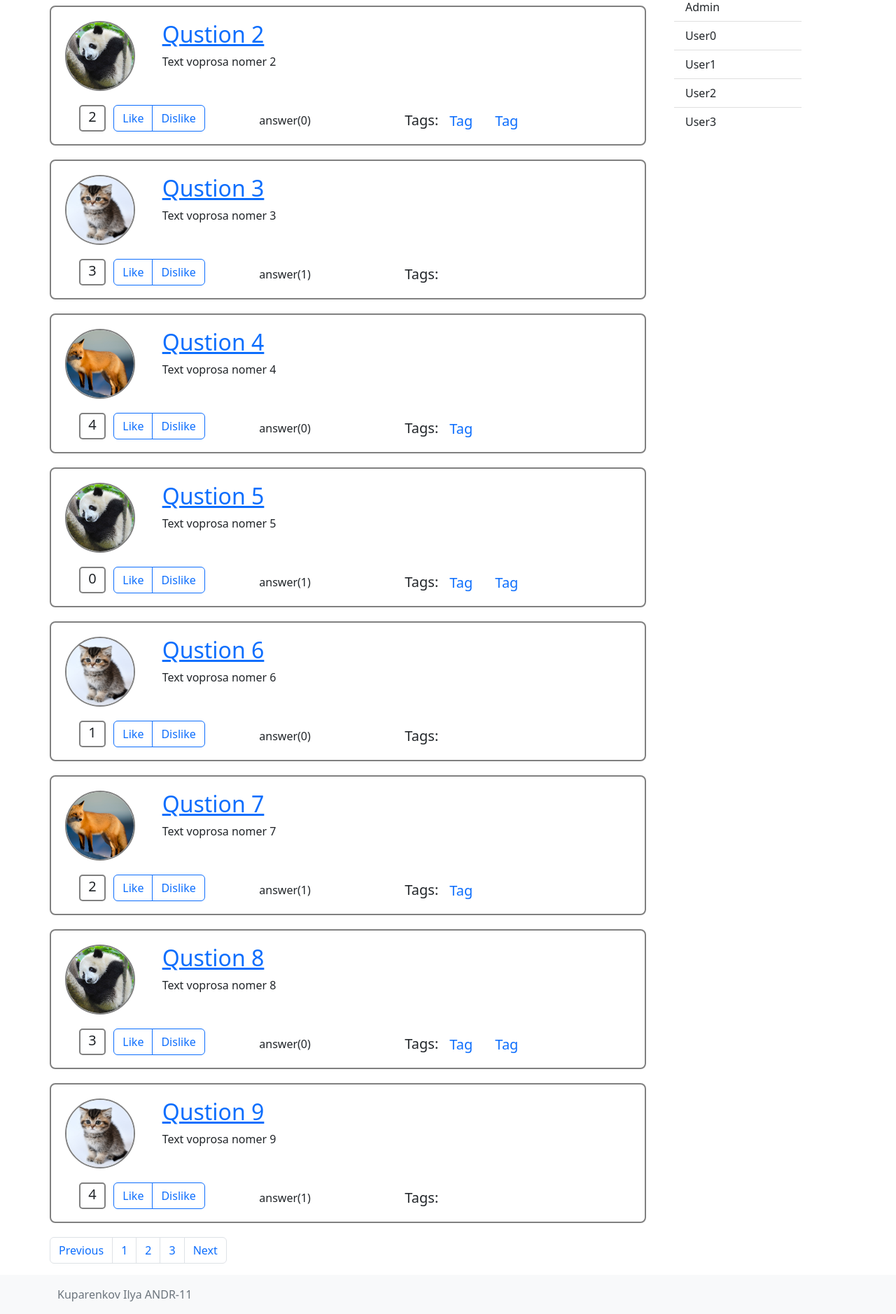
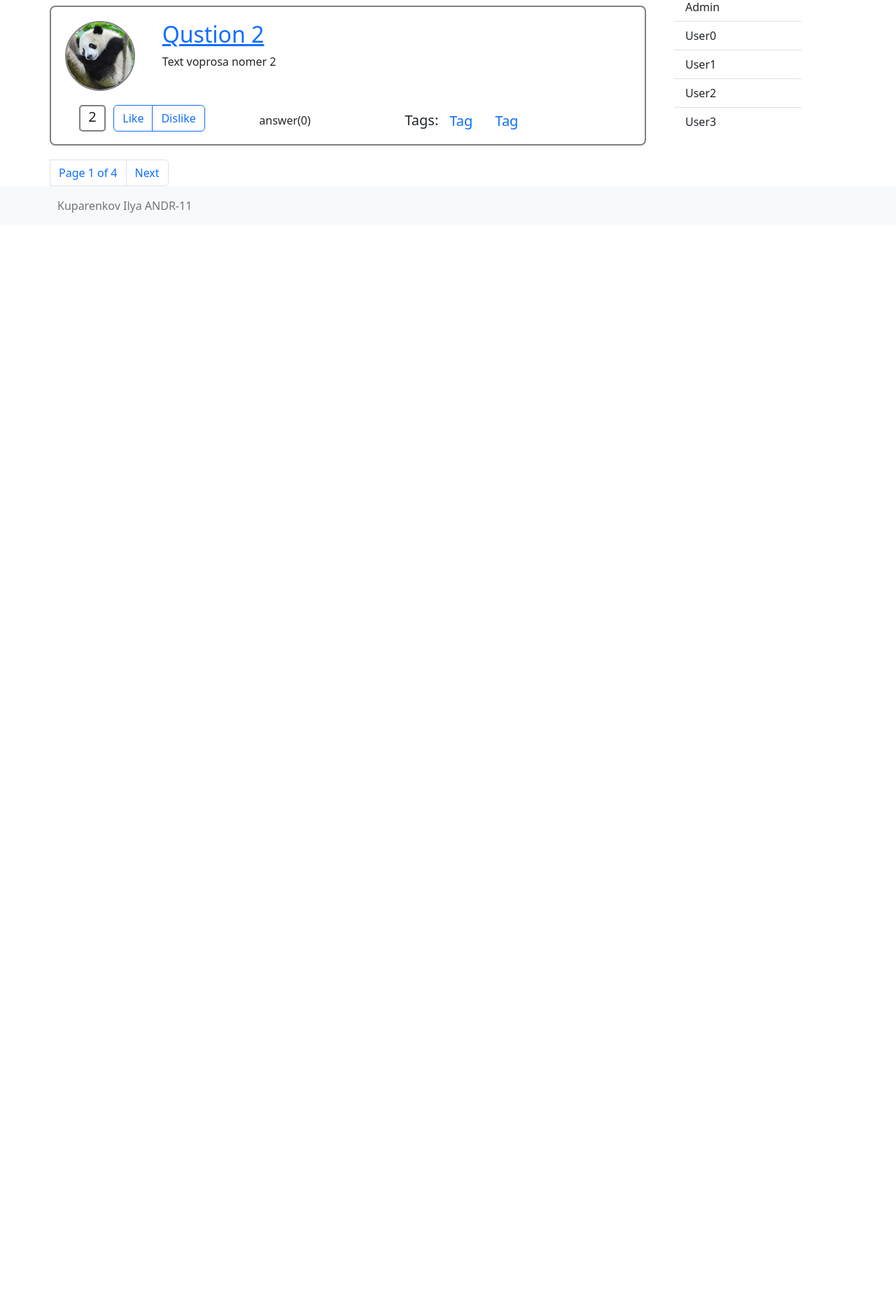
Before and after one commit to Prosefionol/askme_Kuparenkov, a Django app: page / in a window 1280 px wide. Shown: the part 608-2486 px from the top of the page at 70% size. After the commit the page ends 912 px from the top, so only its background shows below. Run offline with Django 4.2, Linux system fonts and the light colour scheme; some libraries are stand-ins or nearby versions.

Commit message:
add paginator

```diff
--- a/app/views.py
+++ b/app/views.py
@@ -1,10 +1,11 @@
+from django.core.paginator import Paginator
 from django.shortcuts import render
 from . import models
 from django.http import HttpResponse
 
 
 def index(request):
-    context = {'questions': models.QUESTIONS}
+    context = {'questions': models.QUESTIONS, 'page_obj': listing(request, models.QUESTIONS)}
     return render(request, 'index.html', context=context)
 
 
@@ -14,7 +15,8 @@
         return render(request, 'error.html', context=context_a)
     else:
         question_item = models.QUESTIONS[question_id]
-        context_b = {'question': question_item, 'answers': models.ANSWERS}
+        context_b = {'question': question_item, 'answers': models.ANSWERS,
+                     'page_obj': listing(request, models.ANSWERS)}
         return render(request, 'question.html', context=context_b)
 
 
@@ -28,3 +30,11 @@
 
 def register(request):
     return render(request, 'register.html')
+
+
+def listing(request, pagList):
+    contact_list = pagList
+    paginator = Paginator(contact_list, 3)
+    page_number = request.GET.get('page')
+    page_obj = paginator.get_page(page_number)
+    return page_obj
--- a/templates/inc/paginator.html
+++ b/templates/inc/paginator.html
@@ -1,10 +1,11 @@
 {% load static %}
-<div>
-    <ul class="pagination">
-        <li class="page-item"><a class="page-link" href="#">Previous</a></li>
-        <li class="page-item"><a class="page-link" href="#">1</a></li>
-        <li class="page-item"><a class="page-link" href="#">2</a></li>
-        <li class="page-item"><a class="page-link" href="#">3</a></li>
-        <li class="page-item"><a class="page-link" href="#">Next</a></li>
-    </ul>
+
+<div class="pagination">
+        {% if page_obj.has_previous %}
+            <li class=" step-links page-item"><a class="page-link" href="?page={{ page_obj.previous_page_number }}">Previous</a></li>
+        {% endif %}
+        <li class="step-links page-item page-link"> Page {{ page_obj.number }} of {{ page_obj.paginator.num_pages }}</li>
+        {% if page_obj.has_next %}
+            <li class="step-links page-item"><a class="page-link" href="?page={{ page_obj.next_page_number }}">Next</a></li>
+        {% endif %}
 </div>
--- a/templates/index.html
+++ b/templates/index.html
@@ -10,7 +10,7 @@
         </div>
         <div class="row" style="margin-left: 4px">
             <div class="col-8">
-                {% for question in questions %}
+                {% for question in page_obj %}
                     {% include "inc/question_item.html" %}
                 {% endfor %}
                 {% include "inc/paginator.html" %}
--- a/templates/question.html
+++ b/templates/question.html
@@ -40,7 +40,7 @@
                         </div>
                     </div>
                 </div>
-                {% for answer in answers %}
+                {% for answer in page_obj %}
                     {% include "inc/answer_item.html" %}
                 {% endfor %}
                 {% include "inc/paginator.html" %}
```
